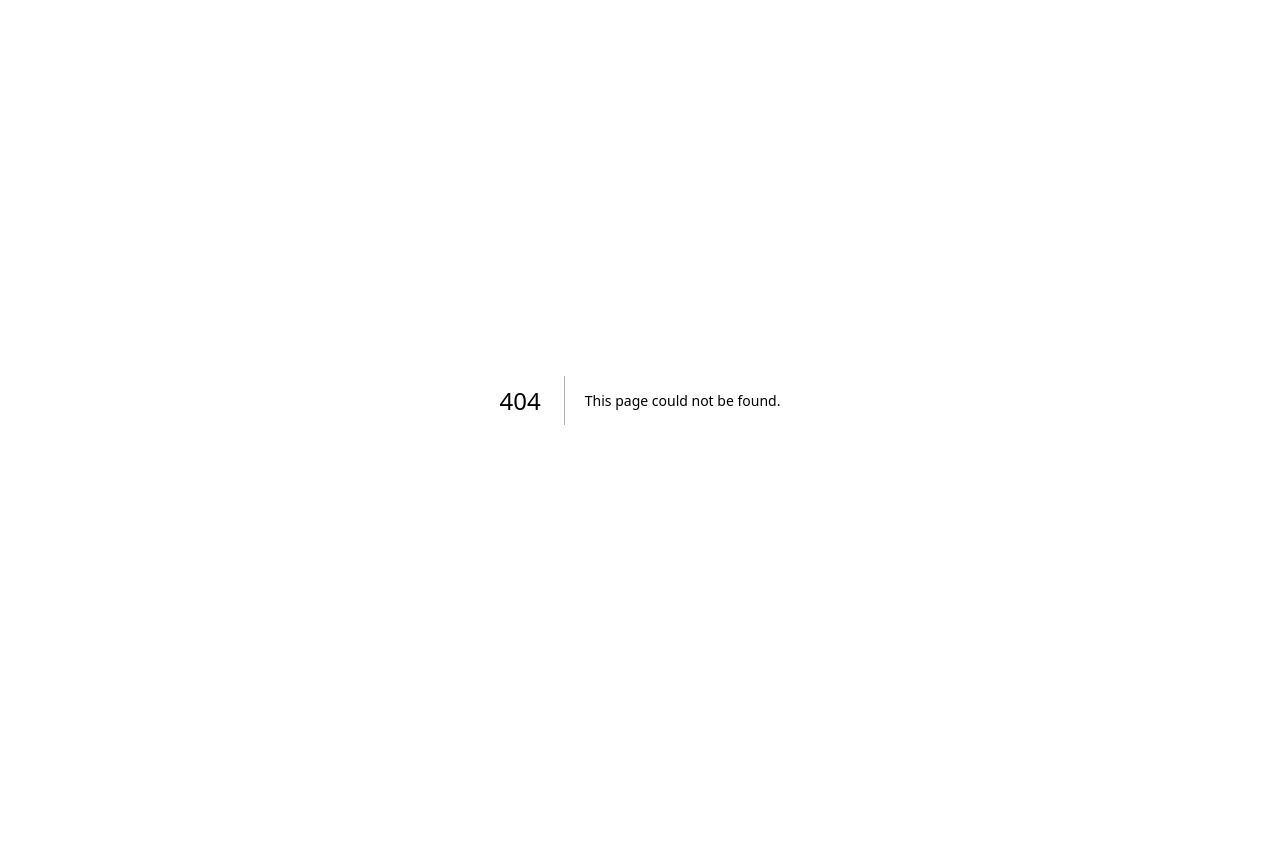
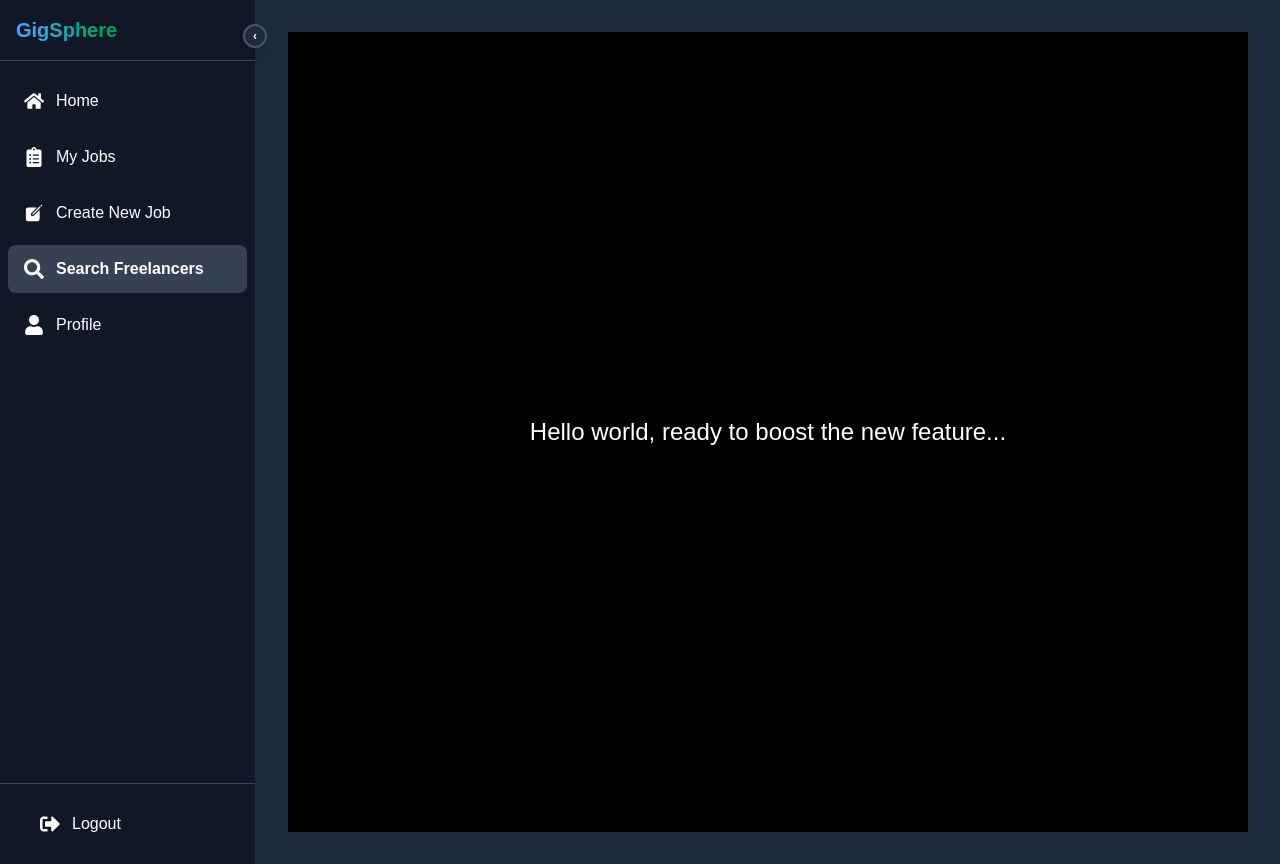
Before and after one commit to pirate08/gigsphere, a Next.js app: page /client-dashboard/search-freelancers in a window 1280 px wide. Before the commit this address had no page. Before the commit the page ends 800 px from the top, so only its background shows below. Built offline with nearby package versions, Linux system fonts and the light colour scheme.

Commit message:
Base code is ready...

```diff
--- /dev/null
+++ b/src/app/client-dashboard/search-freelancers/page.tsx
@@ -0,0 +1,11 @@
+import React from 'react';
+
+const SearchFreelancer = () => {
+  return (
+    <div className='bg-black h-screen text-white flex justify-center items-center w-full text-2xl'>
+      <h1>Hello world, ready to boost the new feature...</h1>
+    </div>
+  );
+};
+
+export default SearchFreelancer;
```
